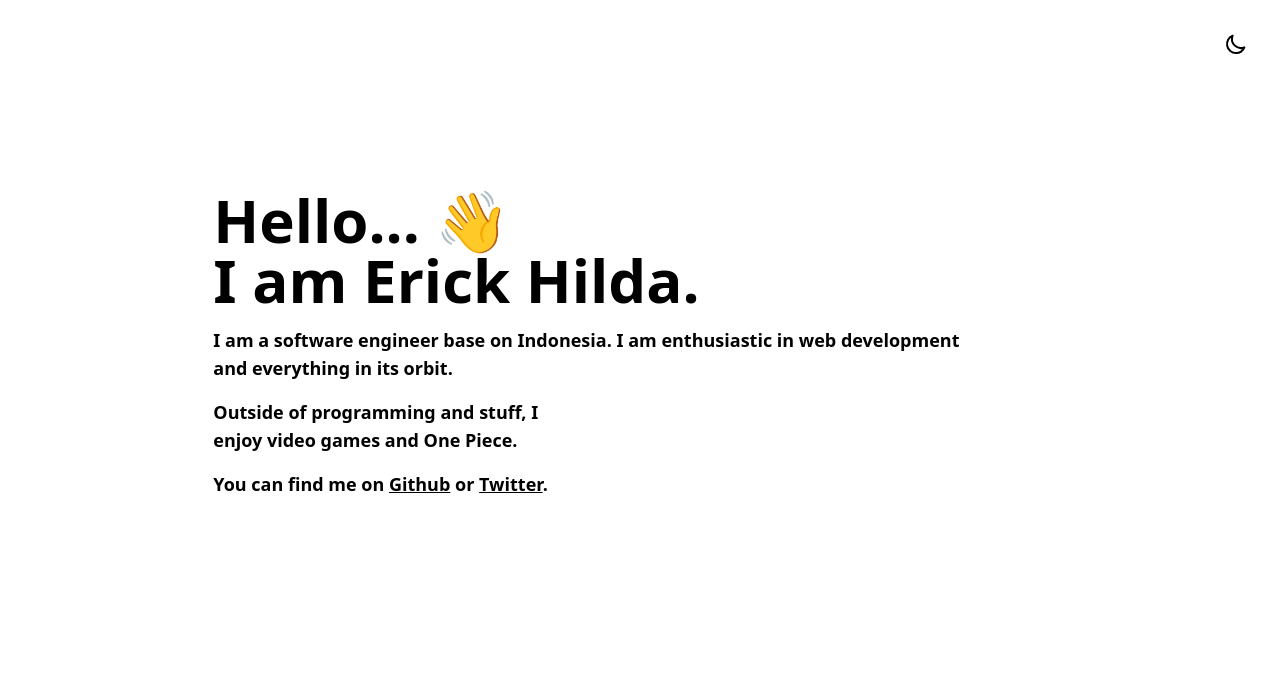
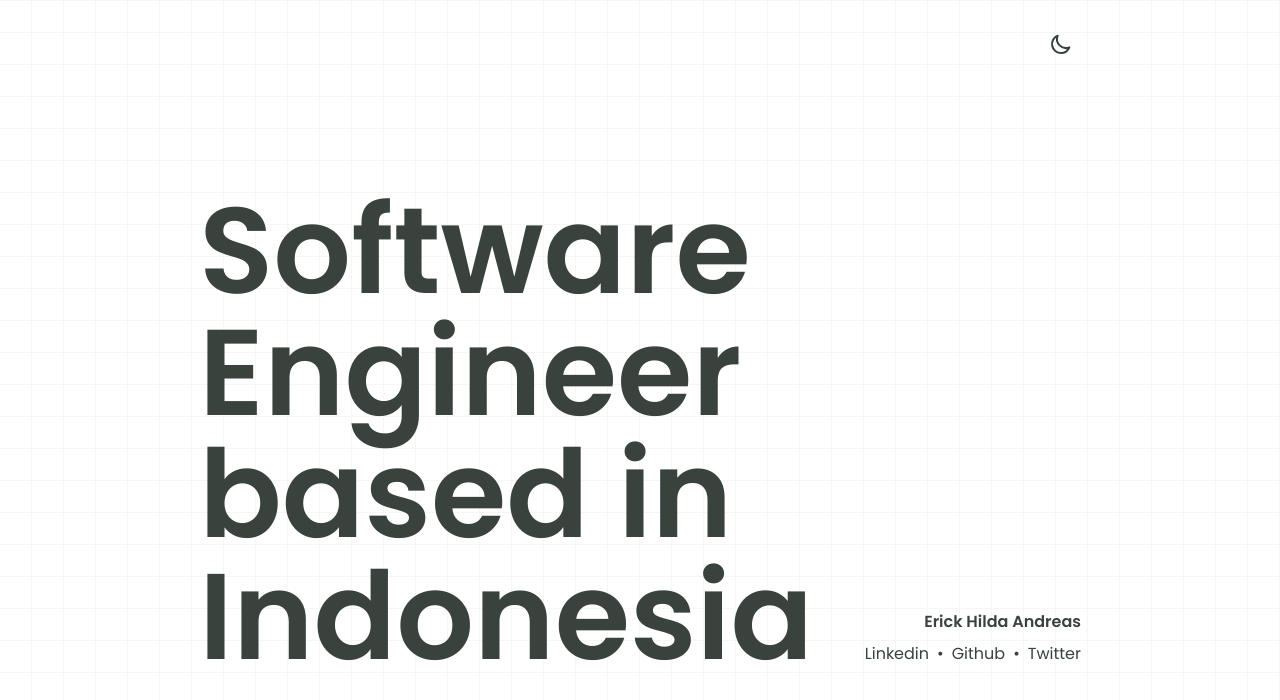
Before and after one commit to erickhilda/erickhilda, a Next.js app: page / in a window 1280 px wide. Shown: the top 700 px of the page. Built offline with nearby package versions, Linux system fonts and the light colour scheme.

Commit message:
UI: change color and layout (#12)
* chore: update core dependency (#7)

* ui: change color and layout for home page

```diff
--- /dev/null
+++ b/src/components/navbar.tsx
@@ -0,0 +1,56 @@
+import { useTheme } from 'next-themes'
+
+function Navbar() {
+  const { setTheme, resolvedTheme } = useTheme()
+
+  return (
+    <nav className='p-6 flex flex-none h-full max-w-[930px] mx-auto'>
+      <div className='flex-1' />
+      <div className='flex items-center'>
+        <nav className='inline-flex gap-4 dark:text-white items-center capitalize font-semibold'>
+          <button
+            className='p-2 focus:outline-none text-outer-space dark:text-gold'
+            title='Toggles light & dark'
+            onClick={() =>
+              setTheme(resolvedTheme === 'dark' ? 'light' : 'dark')
+            }
+          >
+            {resolvedTheme === 'dark' ? (
+              <svg
+                xmlns='http://www.w3.org/2000/svg'
+                className='h-6 w-6'
+                fill='none'
+                viewBox='0 0 24 24'
+                stroke='currentColor'
+              >
+                <path
+                  strokeLinecap='round'
+                  strokeLinejoin='round'
+                  strokeWidth={2}
+                  d='M12 3v1m0 16v1m9-9h-1M4 12H3m15.364 6.364l-.707-.707M6.343 6.343l-.707-.707m12.728 0l-.707.707M6.343 17.657l-.707.707M16 12a4 4 0 11-8 0 4 4 0 018 0z'
+                />
+              </svg>
+            ) : (
+              <svg
+                xmlns='http://www.w3.org/2000/svg'
+                className='h-6 w-6'
+                fill='none'
+                viewBox='0 0 24 24'
+                stroke='currentColor'
+              >
+                <path
+                  strokeLinecap='round'
+                  strokeLinejoin='round'
+                  strokeWidth={2}
+                  d='M20.354 15.354A9 9 0 018.646 3.646 9.003 9.003 0 0012 21a9.003 9.003 0 008.354-5.646z'
+                />
+              </svg>
+            )}
+          </button>
+        </nav>
+      </div>
+    </nav>
+  )
+}
+
+export default Navbar
--- a/src/pages/_app.tsx
+++ b/src/pages/_app.tsx
@@ -1,10 +1,12 @@
 import { ThemeProvider } from 'next-themes'
-import '../styles/globals.css'
+import 'styles/globals.css'
 import type { AppProps } from 'next/app'
+import Navbar from 'components/navbar'
 
 function MyApp({ Component, pageProps }: AppProps) {
   return (
     <ThemeProvider attribute='class'>
+      <Navbar />
       <Component {...pageProps} />
     </ThemeProvider>
   )
--- /dev/null
+++ b/src/pages/_document.tsx
@@ -0,0 +1,97 @@
+/* eslint-disable @next/next/no-page-custom-font */
+import { Html, Head, Main, NextScript } from 'next/document'
+
+export default function Document() {
+  return (
+    <Html>
+      <Head>
+        <link
+          rel='apple-touch-icon'
+          sizes='57x57'
+          href='images/favicon/apple-icon-57x57.png'
+        />
+        <link
+          rel='apple-touch-icon'
+          sizes='60x60'
+          href='images/favicon/apple-icon-60x60.png'
+        />
+        <link
+          rel='apple-touch-icon'
+          sizes='72x72'
+          href='images/favicon/apple-icon-72x72.png'
+        />
+        <link
+          rel='apple-touch-icon'
+          sizes='76x76'
+          href='images/favicon/apple-icon-76x76.png'
+        />
+        <link
+          rel='apple-touch-icon'
+          sizes='114x114'
+          href='images/favicon/apple-icon-114x114.png'
+        />
+        <link
+          rel='apple-touch-icon'
+          sizes='120x120'
+          href='images/favicon/apple-icon-120x120.png'
+        />
+        <link
+          rel='apple-touch-icon'
+          sizes='144x144'
+          href='images/favicon/apple-icon-144x144.png'
+        />
+        <link
+          rel='apple-touch-icon'
+          sizes='152x152'
+          href='images/favicon/apple-icon-152x152.png'
+        />
+        <link
+          rel='apple-touch-icon'
+          sizes='180x180'
+          href='images/favicon/apple-icon-180x180.png'
+        />
+        <link
+          rel='icon'
+          type='image/png'
+          sizes='192x192'
+          href='images/favicon/android-icon-192x192.png'
+        />
+        <link
+          rel='icon'
+          type='image/png'
+          sizes='32x32'
+          href='images/favicon/favicon-32x32.png'
+        />
+        <link
+          rel='icon'
+          type='image/png'
+          sizes='96x96'
+          href='images/favicon/favicon-96x96.png'
+        />
+        <link
+          rel='icon'
+          type='image/png'
+          sizes='16x16'
+          href='images/favicon/favicon-16x16.png'
+        />
+        <link rel='manifest' href='/manifest.json' />
+        <meta name='msapplication-TileColor' content='#ffffff' />
+        <meta
+          name='msapplication-TileImage'
+          content='/images/favicon/ms-icon-144x144.png'
+        />
+        <meta name='theme-color' content='#ffffff' />
+        {/* <link rel='preconnect' href='https://fonts.googleapis.com' />
+        <link rel='preconnect' href='https://fonts.gstatic.com' crossorigin /> */}
+        <link
+          href='https://fonts.googleapis.com/css2?family=Poppins:wght@100;200;300;400;600;700;800;900&display=swap'
+          rel='stylesheet'
+        />
+      </Head>
+      <body>
+        <Main />
+        <NextScript />
+      </body>
+    </Html>
+  )
+}
--- a/src/pages/index.tsx
+++ b/src/pages/index.tsx
@@ -1,11 +1,8 @@
 import type { NextPage } from 'next'
 import Head from 'next/head'
 import Link from 'next/link'
-import { useTheme } from 'next-themes'
 
 const Home: NextPage = () => {
-  const { setTheme, resolvedTheme } = useTheme()
-
   return (
     <>
       <Head>
@@ -15,74 +12,31 @@ const Home: NextPage = () => {
       </Head>
 
       <main className='h-full'>
-        <nav className='p-6 flex flex-none h-full'>
-          <div className='flex-1' />
-          <div className='flex items-center'>
-            <nav className='inline-flex gap-4 dark:text-white items-center capitalize font-semibold'>
-              <button
-                className='p-2 focus:outline-none'
-                title='Toggles light & dark'
-                onClick={() => setTheme(resolvedTheme === 'dark' ? 'light' : 'dark')}
-              >
-                {resolvedTheme === 'dark' ? (
-                  <svg
-                    xmlns='http://www.w3.org/2000/svg'
-                    className='h-6 w-6'
-                    fill='none'
-                    viewBox='0 0 24 24'
-                    stroke='currentColor'
-                  >
-                    <path
-                      strokeLinecap='round'
-                      strokeLinejoin='round'
-                      strokeWidth={2}
-                      d='M12 3v1m0 16v1m9-9h-1M4 12H3m15.364 6.364l-.707-.707M6.343 6.343l-.707-.707m12.728 0l-.707.707M6.343 17.657l-.707.707M16 12a4 4 0 11-8 0 4 4 0 018 0z'
-                    />
-                  </svg>
-                ) : (
-                  <svg
-                    xmlns='http://www.w3.org/2000/svg'
-                    className='h-6 w-6'
-                    fill='none'
-                    viewBox='0 0 24 24'
-                    stroke='currentColor'
-                  >
-                    <path
-                      strokeLinecap='round'
-                      strokeLinejoin='round'
-                      strokeWidth={2}
-                      d='M20.354 15.354A9 9 0 018.646 3.646 9.003 9.003 0 0012 21a9.003 9.003 0 008.354-5.646z'
-                    />
-                  </svg>
-                )}
-              </button>
-            </nav>
-          </div>
-        </nav>
-        <div className='dark:text-white mt-15 flex flex-col justify-start items-center'>
-          <div className='w-2/3'>
-            <h3 className='text-4xl lg:text-6xl mt-[8vw] font-extrabold'>
-              Hello... 👋 <br />I am Erick Hilda.
-            </h3>
-            <p className='lg:text-lg font-semibold mt-4 max-w-screen-md'>
-              I am a software engineer base on Indonesia. I am enthusiastic in
-              web development and everything in its orbit.
-            </p>
-            <p className='lg:text-lg font-semibold max-w-[20em] mt-4'>
-              Outside of programming and stuff, I enjoy video games and One
-              Piece.
-            </p>
-            <p className='lg:text-lg font-semibold max-w-[20em] mt-4'>
-              You can find me on{' '}
-              <Link href='https://github.com/erickhilda'>
-                <a className='underline hover:text-blue-500'>Github</a>
-              </Link>{' '}
-              or{' '}
-              <Link href='https://twitter.com/hiii_erick'>
-                <a className='underline hover:text-blue-500'>Twitter</a>
-              </Link>
-              .
-            </p>
+        <div className='flex justify-center'>
+          <div className='dark:text-gold text-outer-space mt-15 px-6 lg:grid lg:grid-cols-3 lg:max-w-[930px]'>
+            <div className='lg:col-span-2'>
+              <h2 className='lg:text-[122px] leading-none text-[56px] mt-[8vw] font-semibold'>
+                Software Engineer based in Indonesia
+              </h2>
+            </div>
+            <div className='flex flex-col lg:justify-end lg:items-end'>
+              <h3 className='leading-none mt-4 font-semibold'>
+                Erick Hilda Andreas
+              </h3>
+              <div className='my-3 flex lg:flex-row flex-col'>
+                <Link href='https://www.linkedin.com/in/erickhilda/'>
+                  <a>Linkedin</a>
+                </Link>
+                <span className='mx-2 hidden lg:block'>•</span>
+                <Link href='https://github.com/erickhilda'>
+                  <a>Github</a>
+                </Link>
+                <span className='mx-2 hidden lg:block'>•</span>
+                <Link href='https://twitter.com/hiii_erick'>
+                  <a>Twitter</a>
+                </Link>
+              </div>
+            </div>
           </div>
         </div>
       </main>
--- a/src/styles/globals.css
+++ b/src/styles/globals.css
@@ -2,6 +2,41 @@
 @tailwind components;
 @tailwind utilities;
 
+@layer base {
+  html {
+    font-family: 'Poppins', system-ui, sans-serif;
+  }
+}
+
 body {
-  @apply min-h-screen m-0 p-0 box-border dark:bg-slate-900;
+  @apply min-h-screen m-0 p-0 box-border dark:bg-outer-space bg-[url(../../public/grid.svg)];
 }
+
+a::before {
+  transform: scaleX(0);
+  transform-origin: bottom right;
+}
+
+a:hover::before {
+  transform: scaleX(1);
+  transform-origin: bottom left;
+}
+
+a::before {
+  @apply bg-outer-space dark:bg-gold;
+
+  content: ' ';
+  display: block;
+  position: absolute;
+  top: 0;
+  right: 0;
+  bottom: 0;
+  left: 0;
+  inset: 0 0 0 0;
+  z-index: -1;
+  transition: transform 0.3s ease;
+}
+
+a {
+  @apply dark:hover:text-outer-space hover:text-gold relative;
+}
--- a/tailwind.config.js
+++ b/tailwind.config.js
@@ -1,11 +1,17 @@
 module.exports = {
-  content: ["./src/pages/**/*.{js,ts,jsx,tsx}", "./src/components/**/*.{js,ts,jsx,tsx}"],
+  content: [
+    './src/pages/**/*.{js,ts,jsx,tsx}',
+    './src/components/**/*.{js,ts,jsx,tsx}',
+  ],
   darkMode: 'class',
   theme: {
-    extend: {},
+    colors: {
+      'outer-space': '#39423d',
+      gold: '#c4b796',
+    },
   },
   variants: {
     extend: {},
   },
   plugins: [],
-};
+}
```
Also changed, not shown: public/grid.svg (added).
